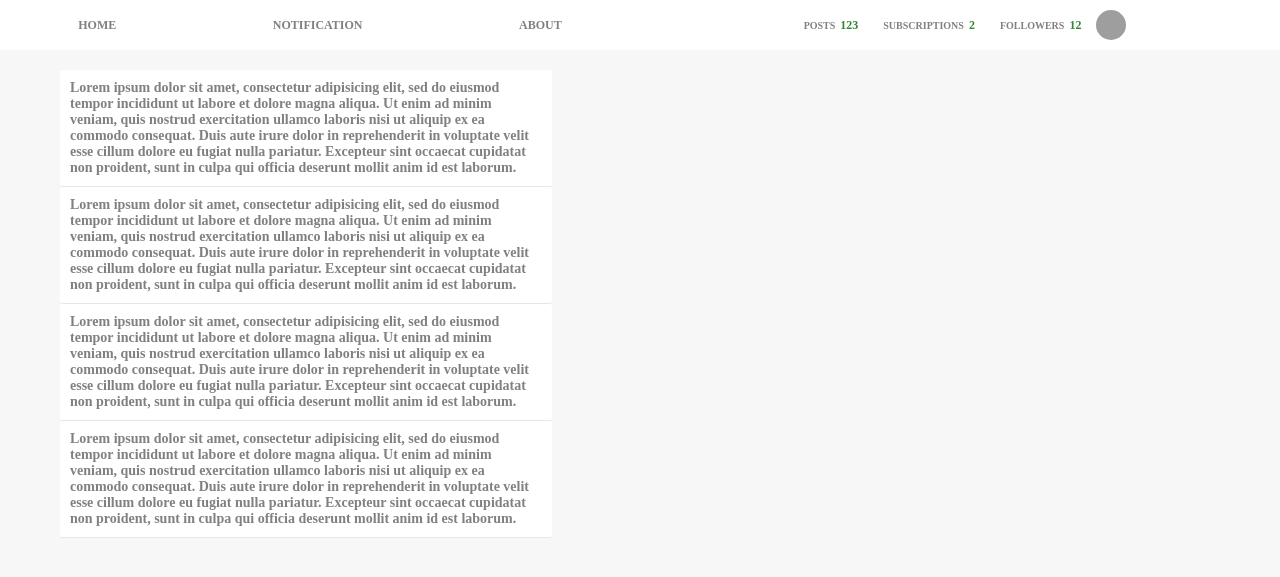
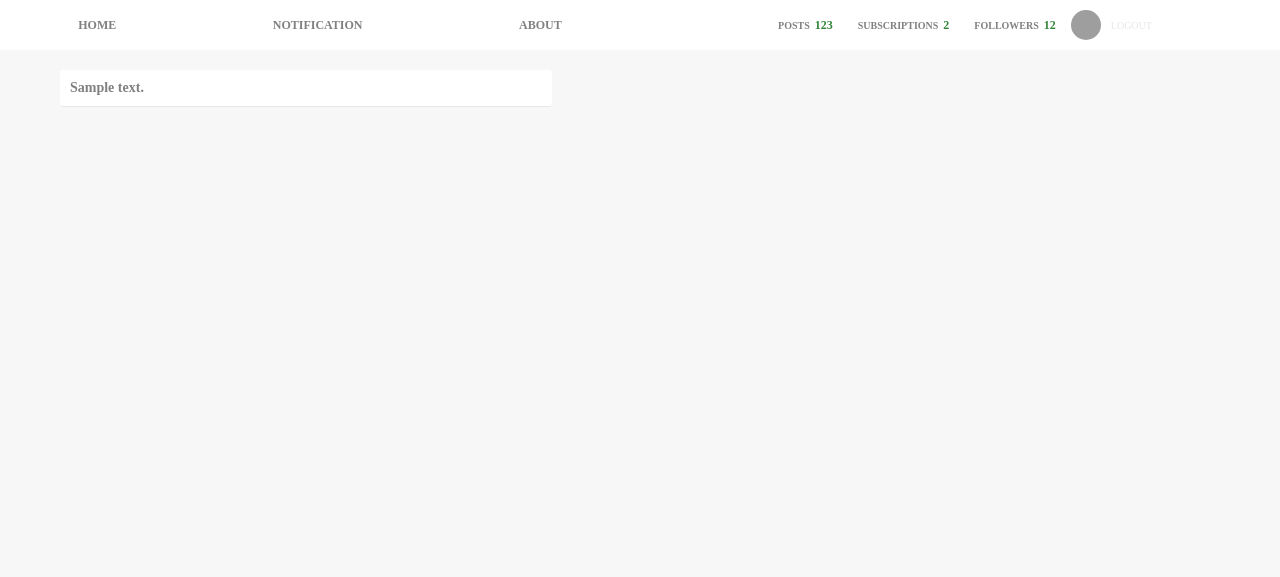
Before and after one commit to YauheniRusinchuk/something_for_django, a Django app: page / in a window 1280 px wide. Shown: the top 577 px of the page. Run offline with Django 3.2, Linux system fonts and the light colour scheme; a user stored in the database is signed in; tables that the repository leaves empty hold one stand-in row (values such as "Sample post"); some web fonts are replaced; grey boxes are pictures that could not be loaded.

Commit message:
add logout function

```diff
--- a/config/urls.py
+++ b/config/urls.py
@@ -17,6 +17,7 @@ from django.contrib import admin
 from django.urls import path, include
 
 urlpatterns = [
+    path('exit/', include('src.apps.logout.urls', namespace='exit')),
     path('login/', include('src.apps.login.urls', namespace='login')),
     path('', include('src.apps.home.urls', namespace='home')),
     path('admin/', admin.site.urls),
--- a/src/apps/home/views.py
+++ b/src/apps/home/views.py
@@ -1,9 +1,12 @@
 from django.views import View
 from django.shortcuts import render, redirect
+from src.models.twit.models import Twit
+
 
 class Home(View):
 
     def get(self, request, *args, **kwargs):
+        twits = Twit.objects.all()
         if not request.user.is_authenticated:
             return redirect('login:login_page')
-        return render(request, 'home/index.html', {})
+        return render(request, 'home/index.html', {'twits': twits})
--- a/src/apps/login/views.py
+++ b/src/apps/login/views.py
@@ -5,6 +5,8 @@ from django.contrib.auth import authenticate, login, logout
 class Login(View):
 
     def get(self, request, *args, **kwargs):
+        if request.user.is_authenticated:
+            return redirect('home:home_page')
         return render(request, 'login/login.html', {})
 
     def post(self, request, *args, **kwargs):
--- /dev/null
+++ b/src/apps/logout/urls.py
@@ -0,0 +1,8 @@
+from django.urls import path
+from .views import exit
+
+app_name = 'exit'
+
+urlpatterns = [
+    path('', exit, name='exit_page')
+]
--- /dev/null
+++ b/src/apps/logout/views.py
@@ -0,0 +1,6 @@
+from django.contrib.auth import logout
+from django.shortcuts import redirect
+
+def exit(request):
+    logout(request)
+    return redirect('login:login_page')
--- a/src/static/css/style.css
+++ b/src/static/css/style.css
@@ -13,9 +13,6 @@ body {
 }
 
 .login_container {
-    position: fixed;
-    top: 0;
-    left: 0;
     width: 20%;
     margin: 100px auto;
     background-color: white;
@@ -165,3 +162,11 @@ body {
     background-color: white;
     border-bottom: 1px solid #e6e6e6;
 }
+
+.btn_exit {
+    margin-left: 10px;
+    font-size: 10px;
+    color: #e6e6e6;
+    text-decoration: none;
+    text-transform: uppercase;
+}
--- a/src/templates/header.html
+++ b/src/templates/header.html
@@ -11,5 +11,6 @@
         <a href="">
             <img src="https://pp.userapi.com/c845521/v845521265/1958c1/Pwk8qgTbAog.jpg" width="30" height="30" />
         </a>
+        <a class='btn_exit' href="{% url 'exit:exit_page' %}">logout</a>
     </div>
 </div>
--- a/src/templates/home/index.html
+++ b/src/templates/home/index.html
@@ -4,18 +4,11 @@
     {% include 'header.html' %}
     <div class="container_posts">
         <div class="container_wrapper">
-            <div class="item">
-                <p>Lorem ipsum dolor sit amet, consectetur adipisicing elit, sed do eiusmod tempor incididunt ut labore et dolore magna aliqua. Ut enim ad minim veniam, quis nostrud exercitation ullamco laboris nisi ut aliquip ex ea commodo consequat. Duis aute irure dolor in reprehenderit in voluptate velit esse cillum dolore eu fugiat nulla pariatur. Excepteur sint occaecat cupidatat non proident, sunt in culpa qui officia deserunt mollit anim id est laborum.</p>
-            </div>
-            <div class="item">
-                <p>Lorem ipsum dolor sit amet, consectetur adipisicing elit, sed do eiusmod tempor incididunt ut labore et dolore magna aliqua. Ut enim ad minim veniam, quis nostrud exercitation ullamco laboris nisi ut aliquip ex ea commodo consequat. Duis aute irure dolor in reprehenderit in voluptate velit esse cillum dolore eu fugiat nulla pariatur. Excepteur sint occaecat cupidatat non proident, sunt in culpa qui officia deserunt mollit anim id est laborum.</p>
-            </div>
-            <div class="item">
-                <p>Lorem ipsum dolor sit amet, consectetur adipisicing elit, sed do eiusmod tempor incididunt ut labore et dolore magna aliqua. Ut enim ad minim veniam, quis nostrud exercitation ullamco laboris nisi ut aliquip ex ea commodo consequat. Duis aute irure dolor in reprehenderit in voluptate velit esse cillum dolore eu fugiat nulla pariatur. Excepteur sint occaecat cupidatat non proident, sunt in culpa qui officia deserunt mollit anim id est laborum.</p>
-            </div>
-            <div class="item">
-                <p>Lorem ipsum dolor sit amet, consectetur adipisicing elit, sed do eiusmod tempor incididunt ut labore et dolore magna aliqua. Ut enim ad minim veniam, quis nostrud exercitation ullamco laboris nisi ut aliquip ex ea commodo consequat. Duis aute irure dolor in reprehenderit in voluptate velit esse cillum dolore eu fugiat nulla pariatur. Excepteur sint occaecat cupidatat non proident, sunt in culpa qui officia deserunt mollit anim id est laborum.</p>
-            </div>
+            {% for twit in twits %}
+                <div class="item">
+                    <p>{{twit.text}}</p>
+                </div>
+            {% endfor %}
         </div>
     </div>
 
```
